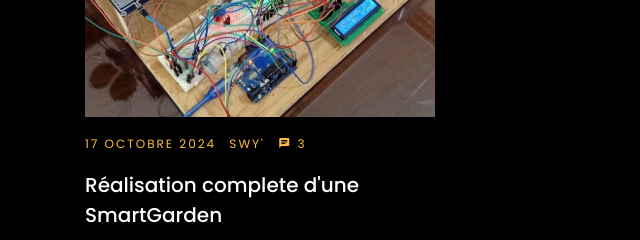
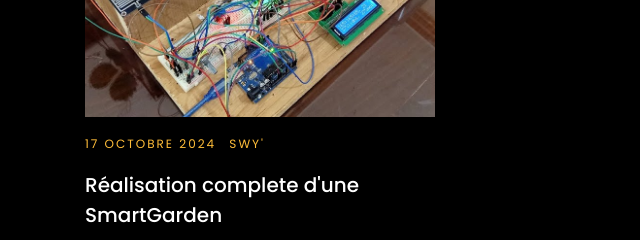
Before and after one commit to Swythabeast/SwyFolio, a plain HTML site: page index.html in a window 1280 px wide. Shown: the part 4780-5020 px from the top of the page, 0-640 px from the left. Drawn offline with Linux system fonts and the light colour scheme; files whose address does not match are found by name.

Commit message:
Update index.html

```diff
--- a/index.html
+++ b/index.html
@@ -298,7 +298,6 @@
 	                <p class="mb-0">
 	                	<span class="mr-2">17 Octobre 2024</span>
 	                	<a href="#" class="mr-2">Swy'</a>
-	                	<a href="#" class="meta-chat"><span class="icon-chat"></span> 3</a>
 	                </p>
                 </div>
                 <h3 class="heading"><a href="single.html">Réalisation complete d'une SmartGarden</a></h3>
```
